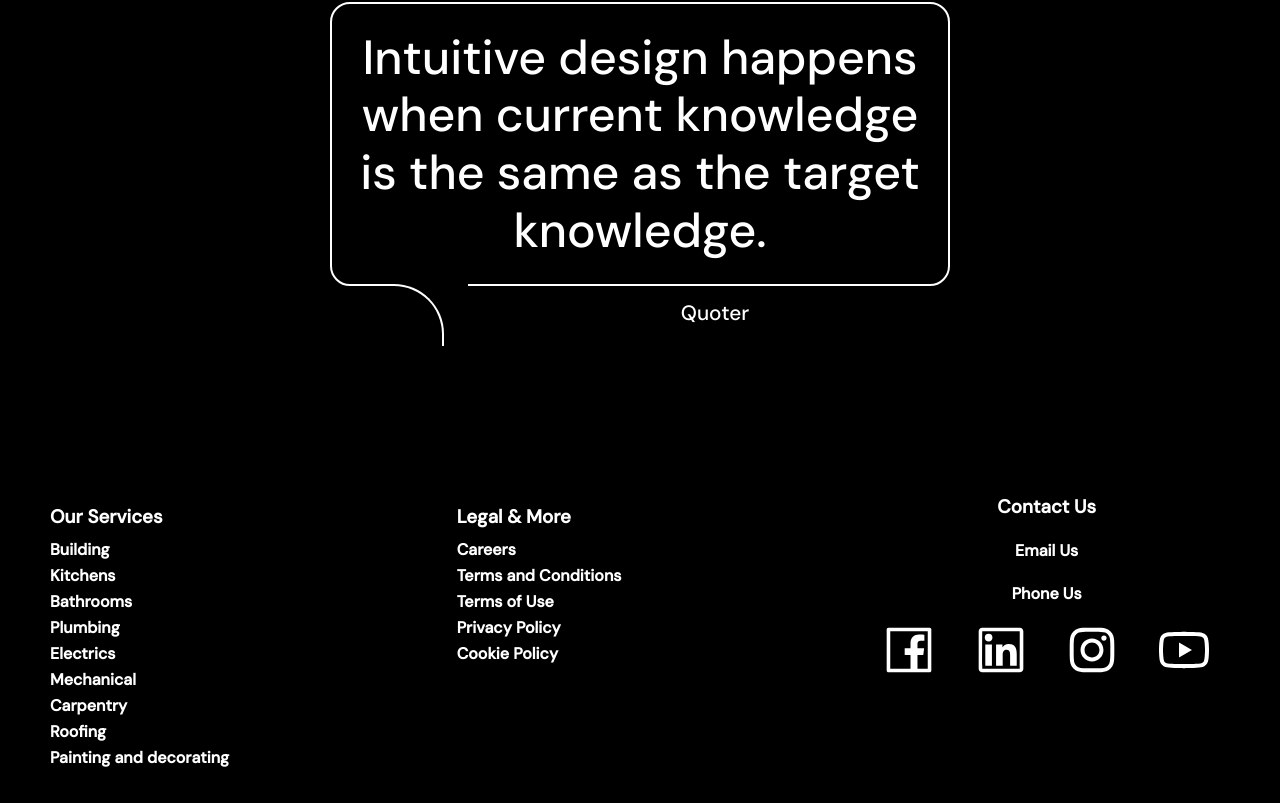
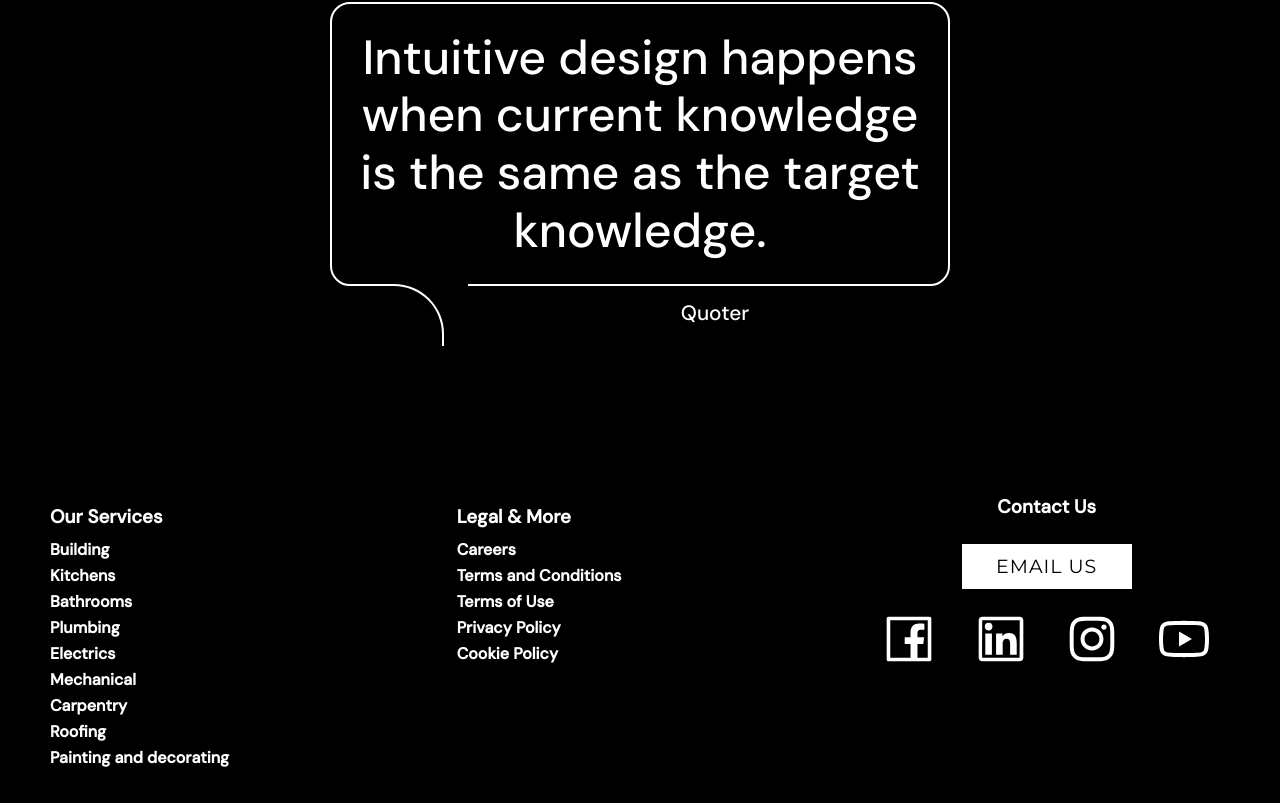
Before and after one commit to KachiiC/construction-project, a React (Create React App) app: page / in a window 1280 px wide. Shown: the part 2383-3186 px from the top of the page. Built offline with nearby package versions, Linux system fonts and the light colour scheme.

Commit message:
KC: update footer

```diff
--- a/src/components/Footer/Footer.scss
+++ b/src/components/Footer/Footer.scss
@@ -44,12 +44,73 @@
       }
 
       h3 {
-        margin: 0px;
+        margin: 0px 0px 20px;
         text-align: center;
+        a {
+          color: #ffffff;
+        }
       }
 
       a {
         text-decoration: none;
+      }
+
+      .footer-contact-btn {
+        span {
+          position: relative;
+          display: inline-flex;
+          width: 180px;
+          height: 55px;
+          margin: 0 15px;
+          perspective: 1000px;
+
+          a {
+            font-size: 19px;
+            letter-spacing: 1px;
+            transform-style: preserve-3d;
+            transform: translateZ(-25px);
+            transition: transform 0.25s;
+            font-family: "Montserrat", sans-serif;
+
+            &:before,
+            &:after {
+              position: absolute;
+              height: 55px;
+              width: 180px;
+              display: flex;
+              align-items: center;
+              justify-content: center;
+              border: 5px solid black;
+              box-sizing: border-box;
+              border-radius: 5px;
+            }
+
+            &:before {
+              color: black;
+              background: white;
+              transform: rotateY(0deg) translateZ(25px);
+
+            }
+
+            &:after {
+              color: white;
+              background: rgb(73, 73, 73);
+              transform: rotateX(90deg) translateZ(25px);
+            }
+
+            &:hover {
+              transform: translateZ(-30px) rotateX(-90deg);
+            }
+
+            &:nth-child(1) {
+              &:before,
+              &:after {
+                content: "EMAIL US"
+              }
+            }
+
+          }
+        }
       }
 
       .footer-icons {
--- a/src/components/Footer/FooterComponents.tsx
+++ b/src/components/Footer/FooterComponents.tsx
@@ -39,9 +39,14 @@ export const FooterIcons: FC = () => {
 
 export const FooterButtons: FC = () => (
   <div className="footer-contact-container site-col-4">
-    <h3>Contact Us</h3>
-    <h4>Email Us</h4>
-    <h4>Phone Us</h4>
+    <h3>
+      <Link to="/contact">Contact Us</Link>
+    </h3>
+    <div className="footer-contact-btn">
+      <span>
+        <a href="mailto: abc@example.com">Email</a>
+      </span>
+    </div>
     <FooterIcons />
   </div>
 );
--- a/src/components/Navbar/Navbar.scss
+++ b/src/components/Navbar/Navbar.scss
@@ -9,8 +9,8 @@
   background: white;
 }
 
-.ant-menu-item-selected {
-  color: white;
+.ant-menu-item-selected,
+.ant-menu-submenu-selected {
   background: #1b1b1b !important;
 }
 
```
